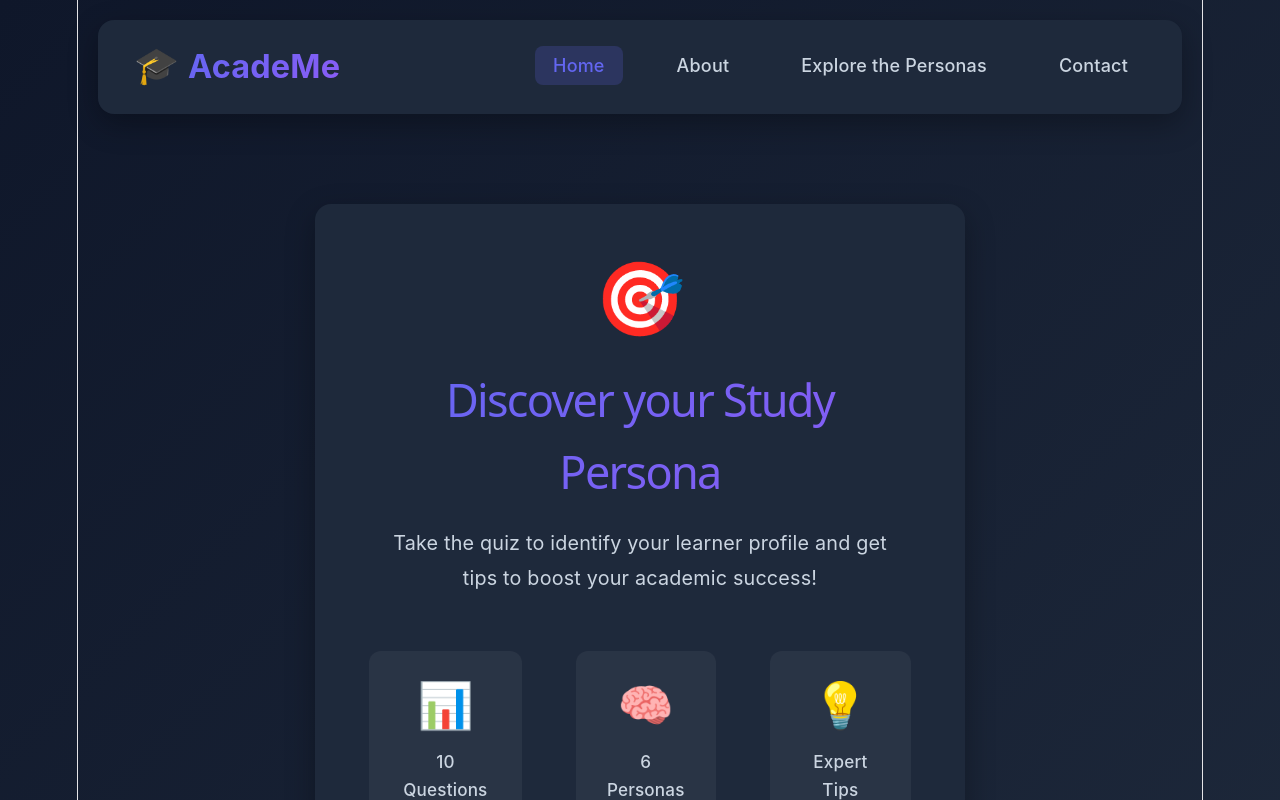
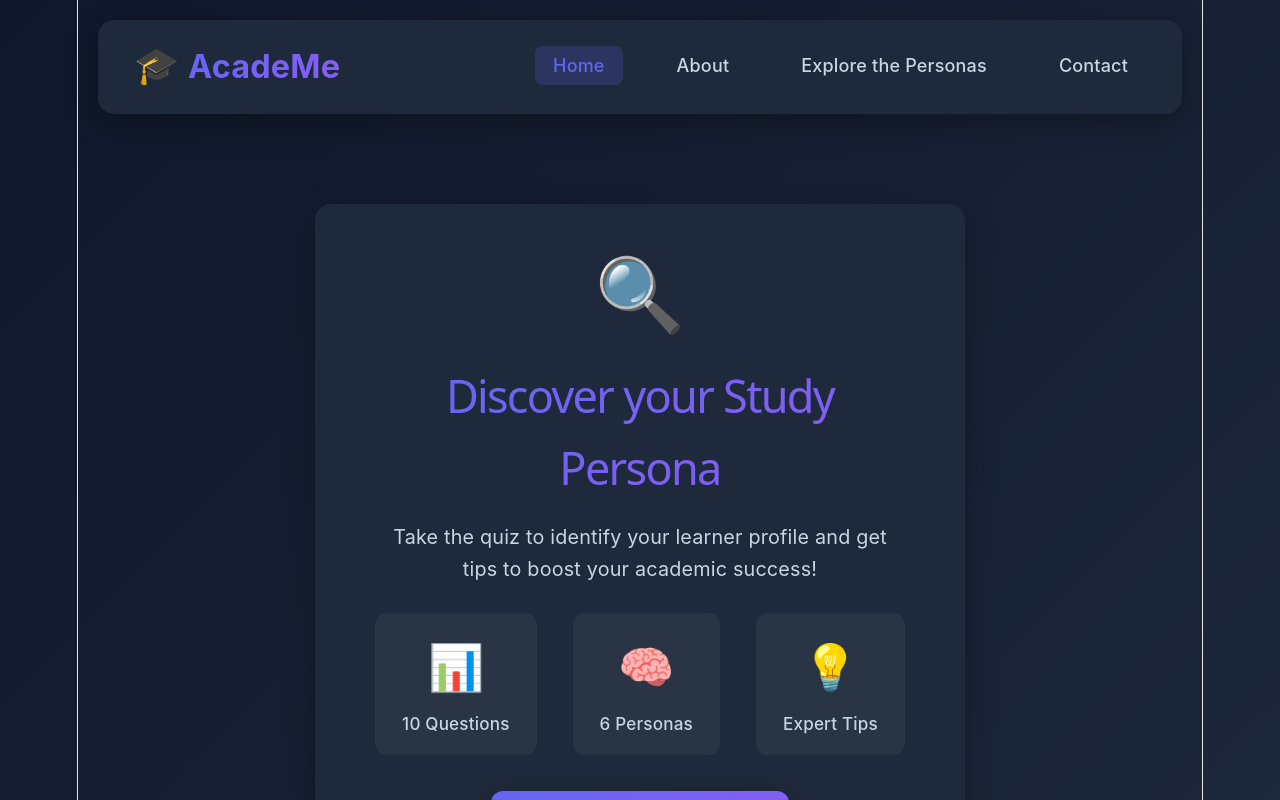
Before and after one commit to hwnest25/AcadeMe, a React (Vite) app: page / in a window 1280 px wide. Shown: the top 800 px of the page. Built offline with nearby package versions, Linux system fonts and the light colour scheme.

Commit message:
Fix framing issues.

```diff
--- a/src/data/persona_details.js
+++ b/src/data/persona_details.js
@@ -52,7 +52,7 @@ export const personas = {
     },
 
     sprinter: {
-        name: "TheStrategic Sprinter",
+        name: "The Strategic Sprinter",
         emoji: "⏱️",
         description:
             "You're a smart and efficient learner who focuses on what matters most. You instinctively apply the 80/20 rule, spending energy where it has the highest impact. You work lean, move fast, and usually hit your targets without wasting time.",
--- a/src/pages/Home.jsx
+++ b/src/pages/Home.jsx
@@ -8,7 +8,7 @@ const Home = () => {
     return (
         <div className="home-container">
             <div className="home-card">
-                <div className="home-emoji">🎯</div>
+                <div className="home-emoji">🔍</div>
                 <h1 className="home-title">Discover your Study Persona</h1>
                 <p className="home-subtitle">
                     Take the quiz to identify your learner profile and get tips to boost your academic success!
--- a/src/styles/home.css
+++ b/src/styles/home.css
@@ -15,10 +15,11 @@
 .home-card {
   background: var(--card-bg);
   border-radius: var(--border-radius);
-  padding: 2rem 3rem 2.5rem;
+  /* padding: 2rem 3rem 2.5rem; */
+  padding: 1.8rem 3rem 2rem;
   max-width: 650px;
   width: 100%;
-  text-align: ;
+  text-align: center;
   box-shadow: var(--shadow);
   animation: slideUp 0.6s ease;
 }
@@ -26,6 +27,7 @@
 
 .home-card p {
   margin: 1rem;
+  margin-bottom: -0.5rem;
 }
 
 .home-emoji {
@@ -47,16 +49,16 @@
 .home-subtitle {
   font-size: 1.1rem;
   color: var(--text-secondary);
-  margin-bottom: 3rem;
-  line-height: 1.8;
+  margin-bottom: 2rem;
+  line-height: 1.6;
 }
 
 .home-features {
-  display:flex;
-  justify-content:center;
-  gap:3rem;
-  margin-top:3rem;
-  margin-bottom:2.5rem;
+  display: flex;
+  justify-content: center;
+  gap: 2rem;
+  margin-top: 2rem;
+  margin-bottom: 2rem;
 }
 
 .feature-item {
--- a/src/styles/personas.css
+++ b/src/styles/personas.css
@@ -126,6 +126,7 @@
 
 .persona-tips li {
   margin-bottom:.5rem;
+  margin-left: 1rem;
   color:var(--text-secondary);
   line-height:1.6;
   text-align:left;
```
